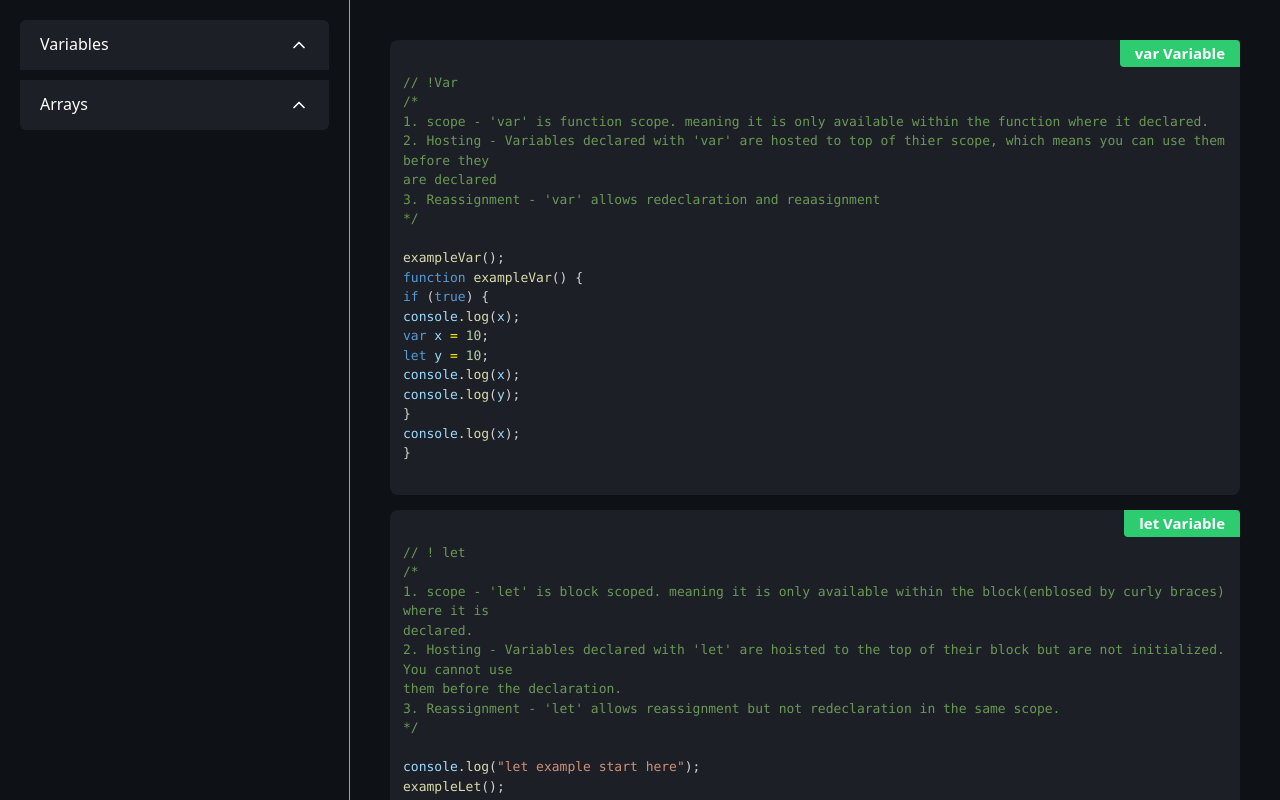
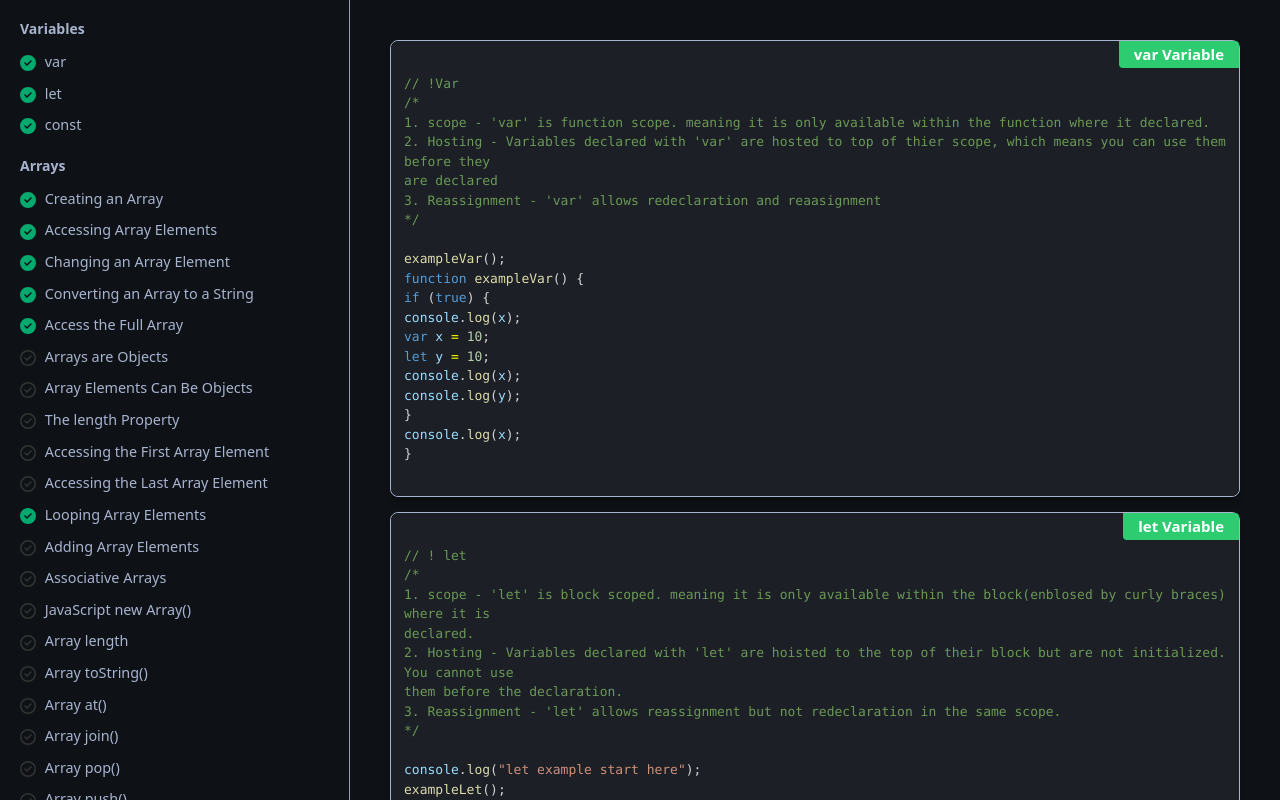
Before and after one commit to manikantamedindi/Javascript-Learning, a plain HTML site: page index.html in a window 1280 px wide. Drawn offline with nearby package versions, Linux system fonts and the light colour scheme.

Commit message:
Code Cleanup

```diff
--- a/css/app.scss
+++ b/css/app.scss
@@ -23,17 +23,24 @@ body {
     padding: 20px;
     border-right: 1px solid #989eae;
 
-    .eachGroup {
+    .eachHeading {
       &:not(:last-child) {
-        margin-bottom: 20px;
+        margin-bottom: 1rem;
       }
 
-      h2 {
-        color: #282A36;
-        font-size: 1.5em;
-        font-weight: 500;
+      h5 {
+        font-size: 14px;
+        line-height: 18px;
+        color: #a8b3cf;
+        font-weight: 800;
       }
 
+      ul {
+        padding: 0;
+        margin: 0;
+        list-style: none;
+
+        li {
           a {
             display: block;
             white-space: nowrap;
@@ -41,12 +48,16 @@ body {
             text-overflow: ellipsis;
             align-items: center;
             position: relative;
-        padding: 5px 15px 5px 10px;
+            padding: 5px 15px 5px 0;
             width: 100%;
-        color: #333;
+            color: #a8b3cf;
             text-decoration: none;
-        font-size: 1rem;
-        font-weight: 500;
+            font-size: 0.9rem;
+            font-weight: 400;
+
+            &:hover {
+              color: #04AA6D;
+            }
 
             &:not(:last-child) {
               &:after {
@@ -77,43 +88,6 @@ body {
 
           }
         }
-
-    #accordionExample {
-      .accordion-item {
-        background: #1c1f26;
-        border: none;
-        color: #fff;
-
-        &:not(:last-child) {
-          margin-bottom: 10px;
-        }
-
-        button {
-          padding: 15px 20px;
-          margin: 0;
-          background: none;
-          border: none;
-          outline: none;
-          box-shadow: none;
-          color: #fff;
-          font-weight: 400;
-
-          &:after {
-            color: #fff;
-            background-image: url("/Images/down-arrow.svg");
-          }
-        }
-      }
-
-      .accordion-body {
-        padding: 15px 5px 0 5px;
-        border: none;
-        max-height: 400px;
-        overflow-y: auto;
-
-        a {
-          color: #fff;
-        }
       }
     }
   }
@@ -127,6 +101,8 @@ body {
       position: relative;
       border-radius: 8px !important;
       margin-bottom: 15px;
+      border: 0.2px solid #a8b3cf;
+      box-shadow: 0 6px 6px -2px #00000066;
 
       p {
         color: #fff;
--- a/index.html
+++ b/index.html
@@ -14,65 +14,17 @@
     <link rel="stylesheet" href="/css/bootstrap.min.css">
     <link rel="stylesheet" href="/css/prism.css">
     <link rel="stylesheet" href="/css/app.css" />
-    <style>
-      .accordion-item {
-        border: none;
-        border-radius: 0;
-        border-bottom: 1px solid #dee2e6;
-      }
-
-      .accordion-button {
-        background-color: #fff;
-        color: #000;
-        border: none;
-        border-bottom: 1px solid #dee2e6;
-        border-radius: 0;
-        padding: 1rem;
-        font-weight: bold;
-        text-align: left;
-      }
-
-      .accordion-button:hover {
-        background-color: #f8f9fa;
-      }
-
-      .accordion-button:focus {
-        box-shadow: none;
-      }
-
-      .accordion-collapse {
-        border: none;
-      }
-
-      .accordion-body {
-        padding: 1rem;
-        border-top: 1px solid #dee2e6;
-      }
-
-      .svg-icon {
-        margin-right: 0.5rem;
-        vertical-align: middle;
-      }
-    </style>
   </head>
   <body>
     <div class="page_wrap">
       <div id="app">
         <div class="dashboard-container">
           <div class="left-container">
-            <div class="accordion eachGroup" id="accordionExample">
-              <div class="accordion-item " v-for="(item, index) in topics" :key="index">
-                <h2 class="accordion-header" :id="'collapse' + item.id">
-                  <button class="accordion-button" type="button" data-bs-toggle="collapse"
-                    :data-bs-target="'#collapse' + item.id" aria-expanded="true" :aria-controls="'#collapse' +
-                    item.id">
-                    {{ item.name }}
-                  </button>
-                </h2>
-                <div :id="'collapse' + item.id" class="accordion-collapse collapse" :aria-labelledby="'heading' + index"
-                  data-bs-parent="#accordionExample">
-                  <div class="accordion-body">
-                    <a :href="'index.html#' + itemList.id" v-for="(itemList,index) in item.list" :key="index">
+            <div class="eachHeading" v-for="(item, index) in topics" :key="index">
+              <h5>{{ item.name }}</h5>
+              <ul>
+                <li v-for="(itemList,index) in item.list" :key="index">
+                  <a :href="'index.html#' + itemList.id">
                     <svg xmlns="http://www.w3.org/2000/svg" viewBox="0 0 512 512" v-if="itemList.complete">
                       <path d="M256 512A256 256 0 1 0 256 0a256 256 0 1 0 0 512zM369 209L241 337c-9.4 9.4-24.6 9.4-33.9
                     0l-64-64c-9.4-9.4-9.4-24.6 0-33.9s24.6-9.4 33.9 0l47 47L335 175c9.4-9.4 24.6-9.4 33.9 0s9.4 24.6 0
@@ -85,9 +37,8 @@
                     </svg>
                     {{itemList.name}}
                   </a>
-                  </div>
-                </div>
-              </div>
+                </li>
+              </ul>
             </div>
           </div>
           <!-- /language-javascript line-numbers -->
```
Also changed, not shown: css/app.css. Lines whose indentation alone changed are shown as unchanged.
